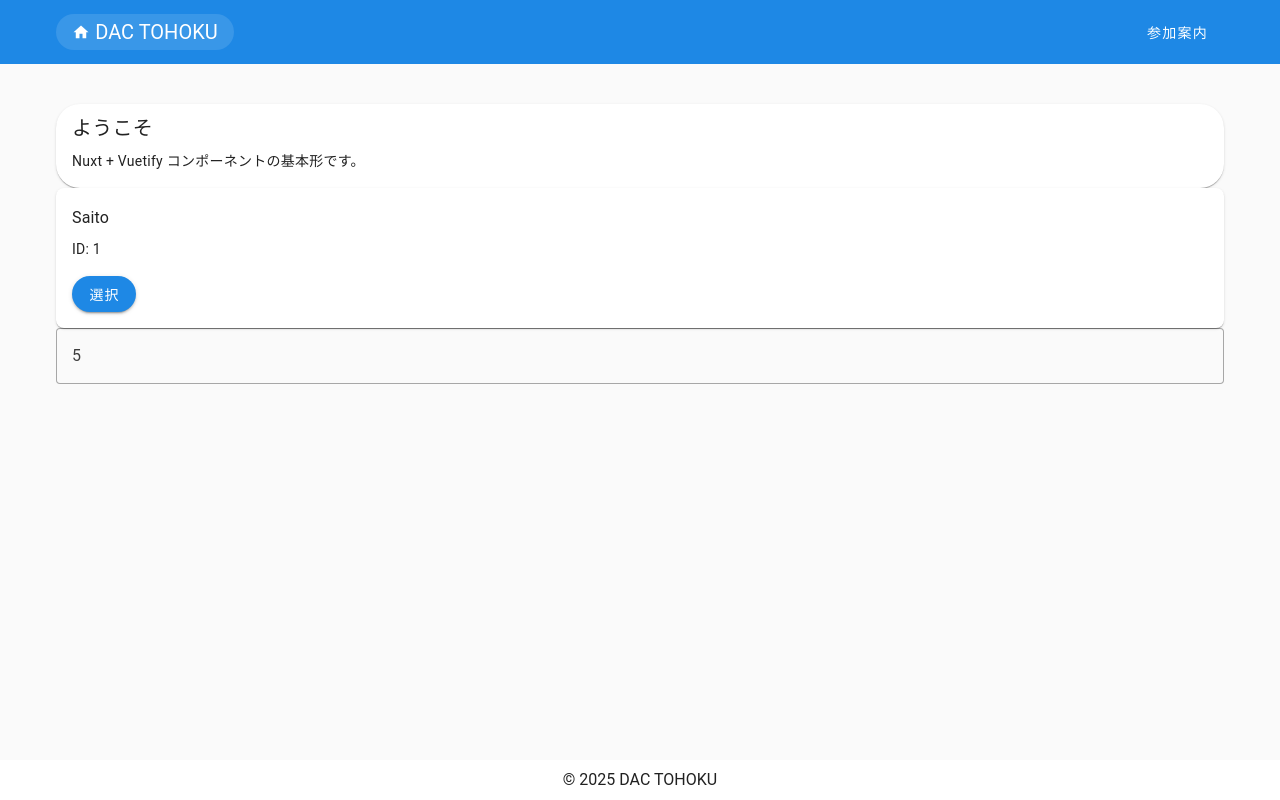
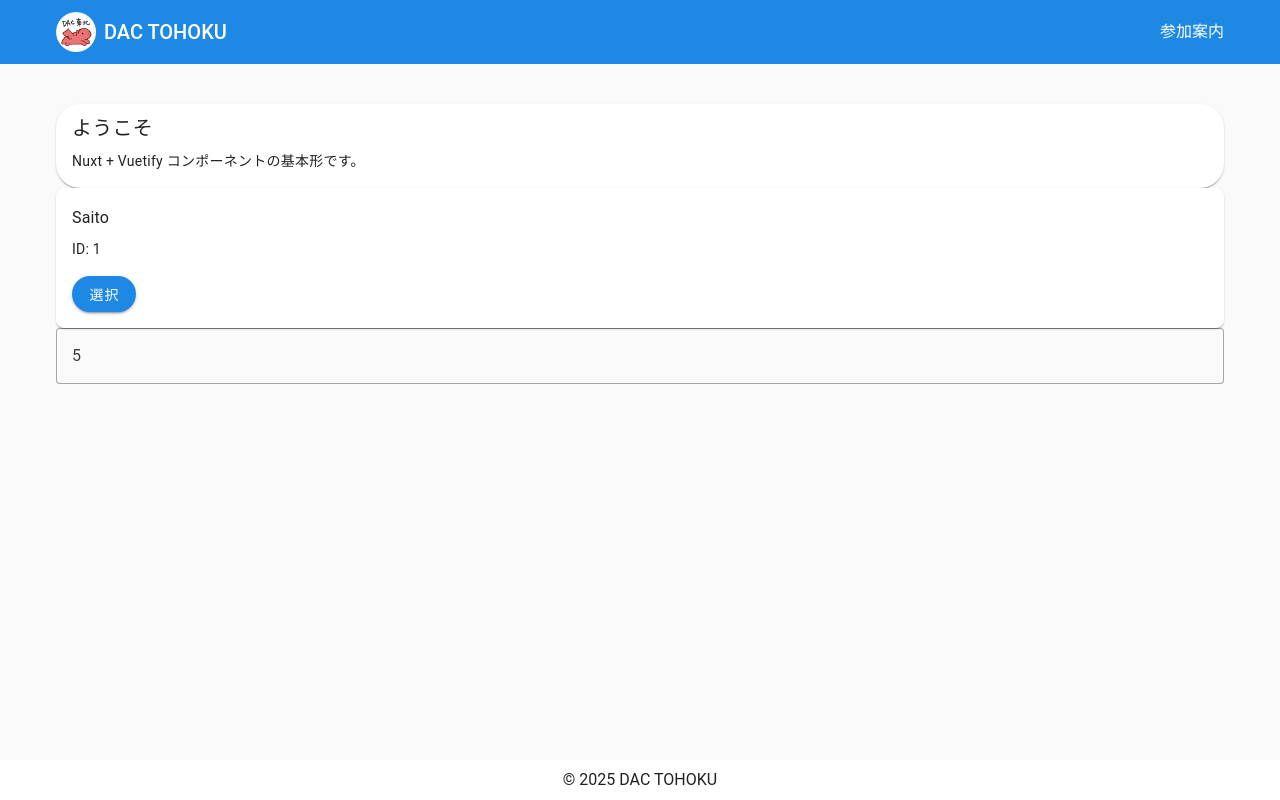
Before and after one commit to jinbe-s/dac_tohoku, a Nuxt app: page / in a window 1280 px wide. Built offline with nearby package versions, Linux system fonts and the light colour scheme.

Commit message:
header調整

```diff
--- a/app/layouts/default.vue
+++ b/app/layouts/default.vue
@@ -2,15 +2,25 @@
   <v-app>
     <v-app-bar flat color="primary">
 			<v-container class="d-flex justify-space-between align-center">
-				<div class="d-flex align-center">
-					<v-btn :to="{ name: 'index' }">
-						<v-icon small>mdi-home</v-icon>
-						<v-app-bar-title class="ml-1">{{ siteName }}</v-app-bar-title>
-					</v-btn>
-				</div>
-				<div class="d-flex align-center">
-					<!-- <NuxtLink :to="{ name: 'about' }">参加案内</NuxtLink> -->
-					<v-btn class="ml-2" :to="{ name: 'about' }" variant="text">参加案内</v-btn>
+				<v-app-bar-title class="d-flex align-center">
+					<NuxtLink
+						class="d-flex align-center text-decoration-none"
+						:to="{ name: 'index' }"
+						:style="{ color: 'rgb(var(--v-theme-on-primary))' }"
+					>
+						<v-img :src="icon" :width="40" :height="40" contain class="shrink-0 mr-2" />
+						<span class="font-weight-medium">{{ siteName }}</span>
+					</NuxtLink>
+				</v-app-bar-title>
+
+				<div class="d-flex align-center justify-space-between">
+					<NuxtLink
+						class="text-decoration-none"
+						:to="{ name: 'about' }"
+						:style="{ color: 'rgb(var(--v-theme-on-primary))' }"
+					>
+						<span class="font-weight-medium">参加案内</span>
+					</NuxtLink>
 				</div>
 			</v-container>
     </v-app-bar>
@@ -24,6 +34,8 @@
 </template>
 
 <script setup lang="ts">
-const { public: pub } = useRuntimeConfig()
-const siteName = computed(() => pub.siteName)
+	import icon from '~/assets/icon.png'
+
+	const { public: pub } = useRuntimeConfig()
+	const siteName = computed(() => pub.siteName)
 </script>
```
Also changed, not shown: app/assets/icon.png (added).
